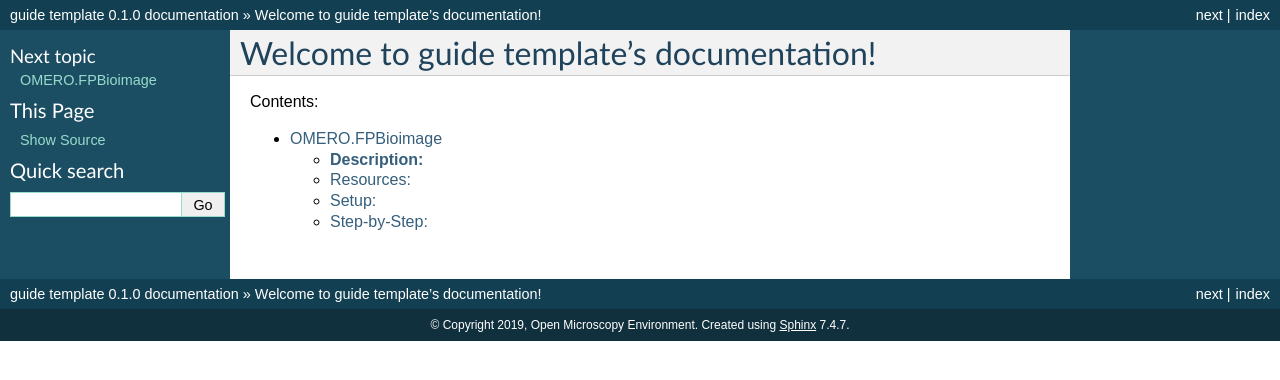
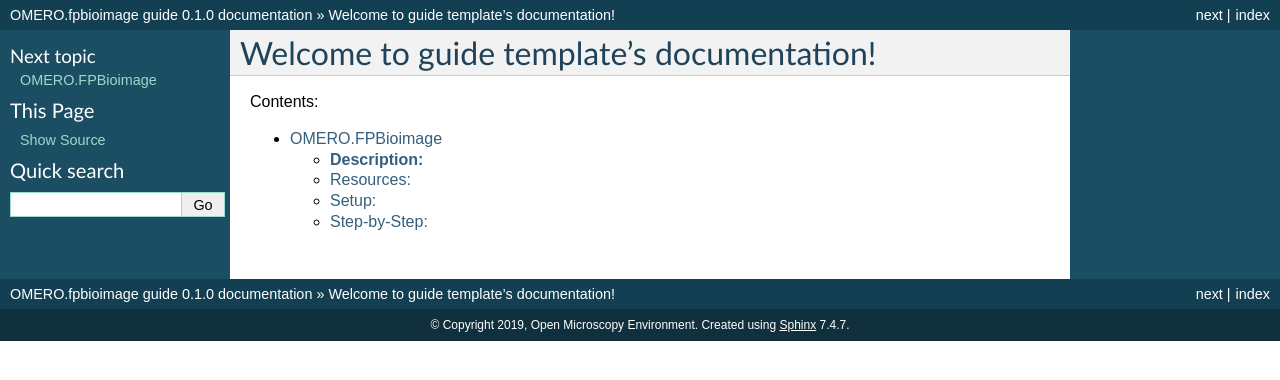
Before and after one commit to jburel/omero-guide-fpbioimage, a Sphinx documentation site: the page built from docs/index.rst, in a window 1280 px wide. Shown: the top 380 px of the page. Built offline with Sphinx 7.4.7, drawn with Linux system fonts in a browser that asks for light colours.

Commit message:
update project name

```diff
--- a/docs/conf.py
+++ b/docs/conf.py
@@ -49,7 +49,7 @@ source_suffix = '.rst'
 master_doc = 'index'
 
 # General information about the project.
-project = u'guide template'
+project = u'OMERO.fpbioimage guide'
 copyright = u'2019, Open Microscopy Environment'
 
 # The version info for the project you're documenting, acts as replacement for
```
